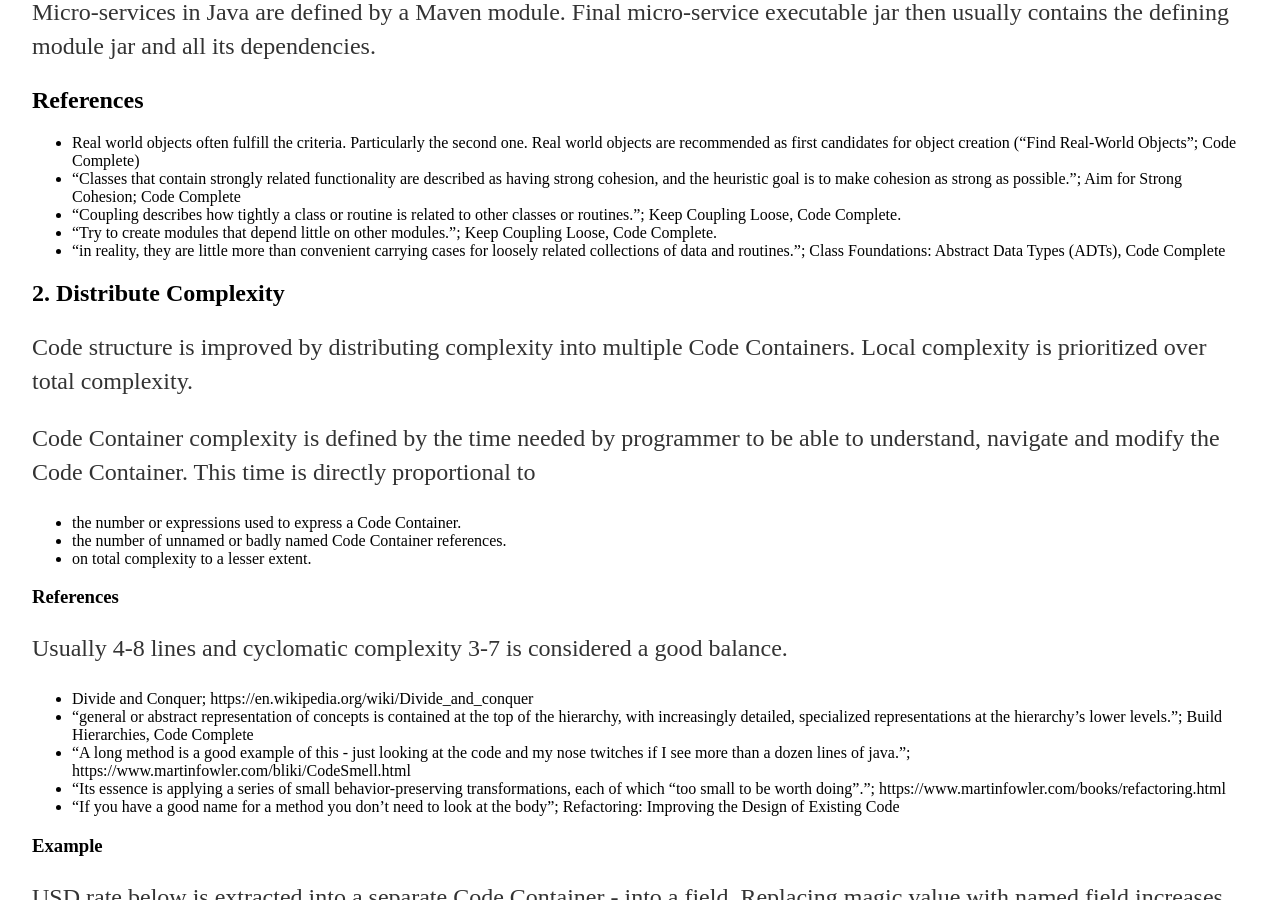
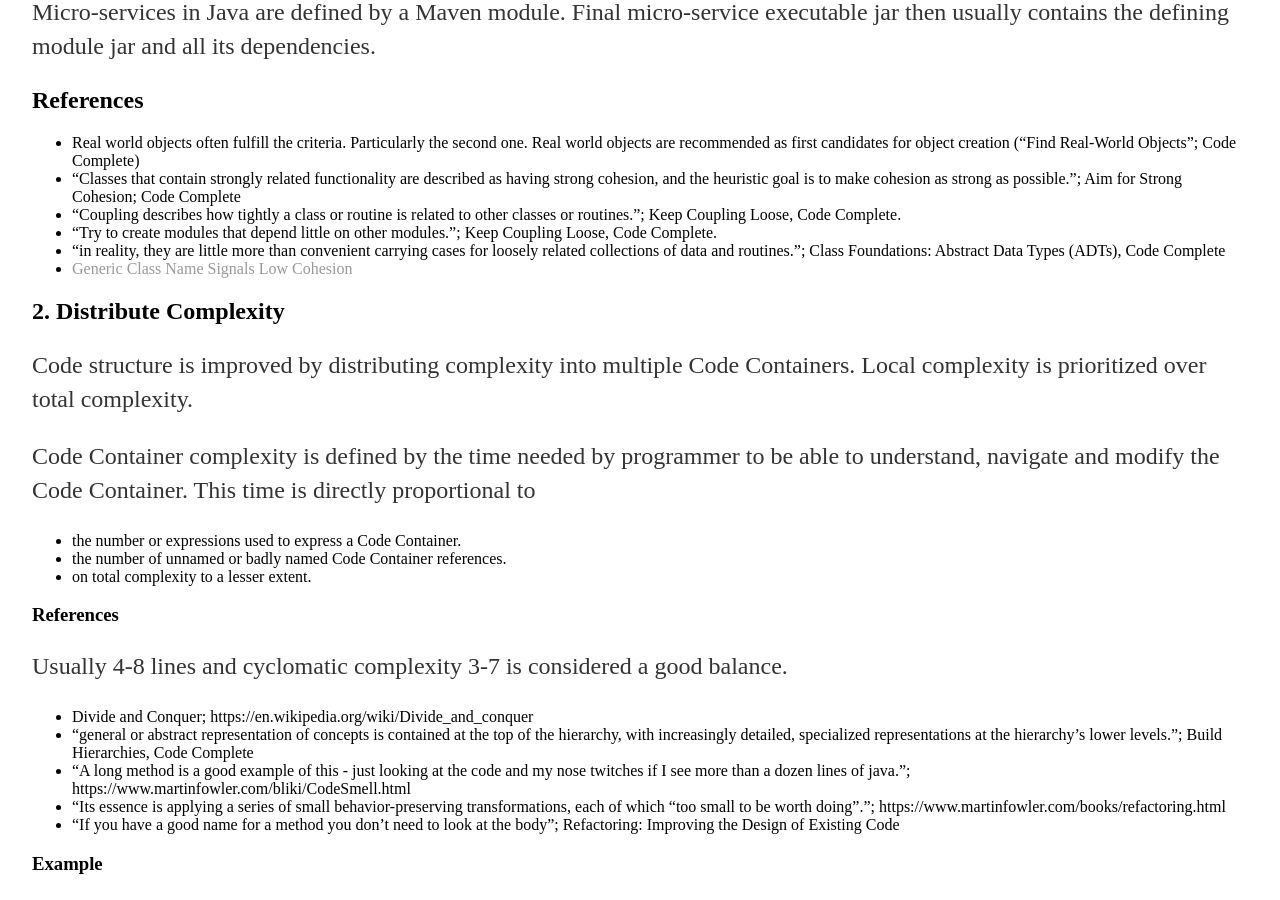
Before and after one commit to vackosar/vackosar.github.io, a Jekyll site: the page built from _posts/2017-06-04-Code-Structure-Principles.md, in a window 1280 px wide and 900 px high, scrolled down 1603 px. Built offline with Jekyll 4.4.1, drawn with Linux system fonts in a browser that asks for light colours; comment, search, counter and statistics services are not loaded.

Commit message:
Generic Class Name Signals Low Cohesion

```diff
--- a/_posts/2017-06-04-Code-Structure-Principles.md
+++ b/_posts/2017-06-04-Code-Structure-Principles.md
@@ -74,6 +74,7 @@ Micro-services in Java are defined by a Maven module. Final micro-service execut
 - "Coupling describes how tightly a class or routine is related to other classes or routines."; Keep Coupling Loose, Code Complete.
 - "Try to create modules that depend little on other modules."; Keep Coupling Loose, Code Complete.
 - "in reality, they are little more than convenient carrying cases for loosely related collections of data and routines."; Class Foundations: Abstract Data Types (ADTs), Code Complete
+- [Generic Class Name Signals Low Cohesion](https://vackosar.github.io/2017/06/06/Generic-Class-Name-Signals-Low-Cohesion.html)
 
 ## 2. Distribute Complexity
 Code structure is improved by distributing complexity into multiple Code Containers. Local complexity is prioritized over total complexity.
```
